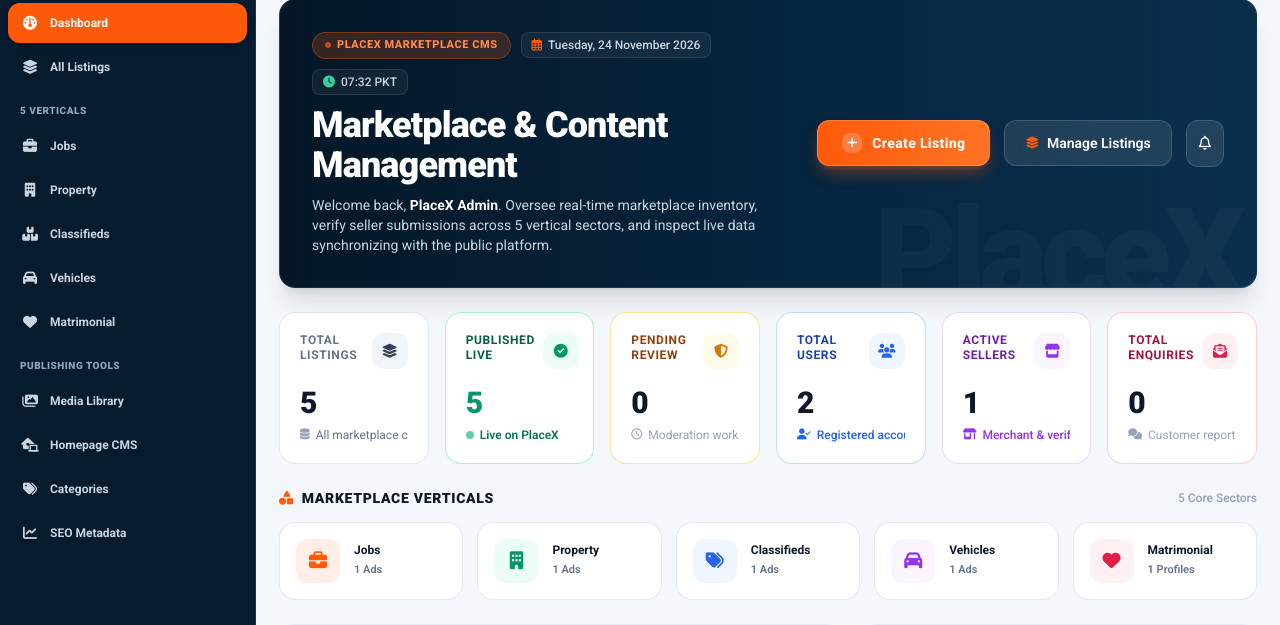
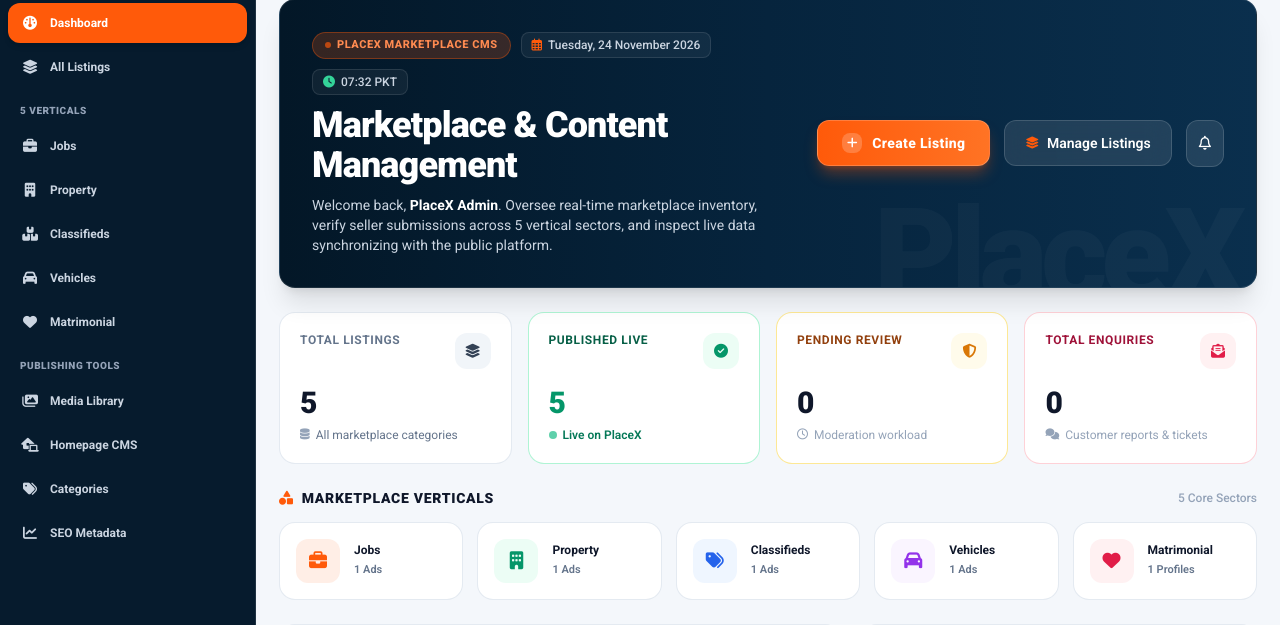
Before and after one commit to arifranabk3/placeX, a Laravel app: page /portal-admin/dashboard in a window 1280 px wide. Shown: the part 93-718 px from the top of the page. Run offline with Laravel 12, Linux system fonts and the light colour scheme; a user stored in the database is signed in; data comes from the database, SQL or seed files in the repository; data that the repository does not hold is empty; some libraries are stand-ins or nearby versions.

Commit message:
feat(portal-admin): remove Total Users and Active Sellers KPI cards and rebalance grid to 4 core cards

```diff
--- a/backend/resources/views/portal-admin/dashboard/index.blade.php
+++ b/backend/resources/views/portal-admin/dashboard/index.blade.php
@@ -64,8 +64,8 @@
         </div>
     </div>
 
-    <!-- 2. SIX MODERN KPI STATISTIC CARDS (Real Database Records) -->
-    <div class="grid grid-cols-1 sm:grid-cols-2 md:grid-cols-3 xl:grid-cols-6 gap-4 w-full">
+    <!-- 2. FOUR CORE KPI STATISTIC CARDS (Real Database Records) -->
+    <div class="grid grid-cols-1 sm:grid-cols-2 lg:grid-cols-4 gap-4 w-full">
 
         <!-- KPI 1: Total Listings -->
         <div class="bg-white p-5 rounded-2xl shadow-xs border border-slate-200/90 flex flex-col justify-between hover:border-slate-300 hover:shadow-md transition-all group min-w-0">
@@ -118,41 +118,7 @@
             </div>
         </div>
 
-        <!-- KPI 4: Total Users -->
-        <div class="bg-white p-5 rounded-2xl shadow-xs border border-blue-200/90 flex flex-col justify-between hover:border-blue-300 hover:shadow-md transition-all group min-w-0">
-            <div class="flex items-start justify-between gap-2">
-                <span class="text-xs font-bold uppercase tracking-wider text-blue-800 leading-tight">Total Users</span>
-                <div class="w-9 h-9 rounded-xl bg-blue-50 text-blue-600 flex items-center justify-center text-sm shrink-0 group-hover:bg-blue-100 transition">
-                    <i class="fa-solid fa-users"></i>
-                </div>
-            </div>
-            <div class="mt-4">
-                <span class="text-2xl sm:text-3xl font-black text-slate-900 tracking-tight block">{{ number_format($totalUsers) }}</span>
-                <div class="flex items-center gap-1.5 text-xs text-blue-600 font-medium mt-1.5 truncate">
-                    <i class="fa-solid fa-user-check text-[11px] shrink-0"></i>
-                    <span>Registered accounts</span>
-                </div>
-            </div>
-        </div>
-
-        <!-- KPI 5: Active Sellers -->
-        <div class="bg-white p-5 rounded-2xl shadow-xs border border-purple-200/90 flex flex-col justify-between hover:border-purple-300 hover:shadow-md transition-all group min-w-0">
-            <div class="flex items-start justify-between gap-2">
-                <span class="text-xs font-bold uppercase tracking-wider text-purple-800 leading-tight">Active Sellers</span>
-                <div class="w-9 h-9 rounded-xl bg-purple-50 text-purple-600 flex items-center justify-center text-sm shrink-0 group-hover:bg-purple-100 transition">
-                    <i class="fa-solid fa-store"></i>
-                </div>
-            </div>
-            <div class="mt-4">
-                <span class="text-2xl sm:text-3xl font-black text-slate-900 tracking-tight block">{{ number_format($activeSellers) }}</span>
-                <div class="flex items-center gap-1.5 text-xs text-purple-600 font-medium mt-1.5 truncate">
-                    <i class="fa-solid fa-shop text-[11px] shrink-0"></i>
-                    <span>Merchant &amp; verified posters</span>
-                </div>
-            </div>
-        </div>
-
-        <!-- KPI 6: Total Enquiries -->
+        <!-- KPI 4: Total Enquiries -->
         <div class="bg-white p-5 rounded-2xl shadow-xs border border-rose-200/90 flex flex-col justify-between hover:border-rose-300 hover:shadow-md transition-all group min-w-0">
             <div class="flex items-start justify-between gap-2">
                 <span class="text-xs font-bold uppercase tracking-wider text-rose-800 leading-tight">Total Enquiries</span>
```
